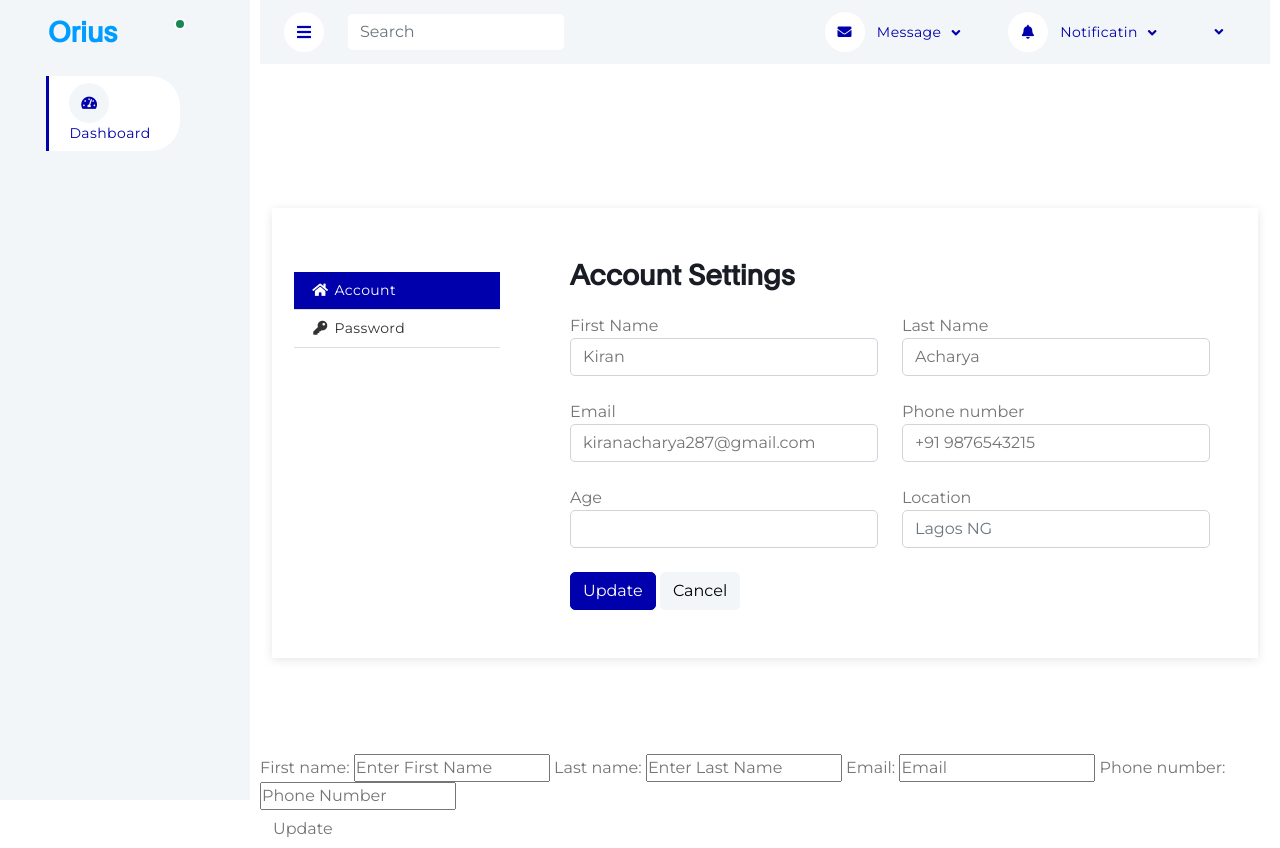
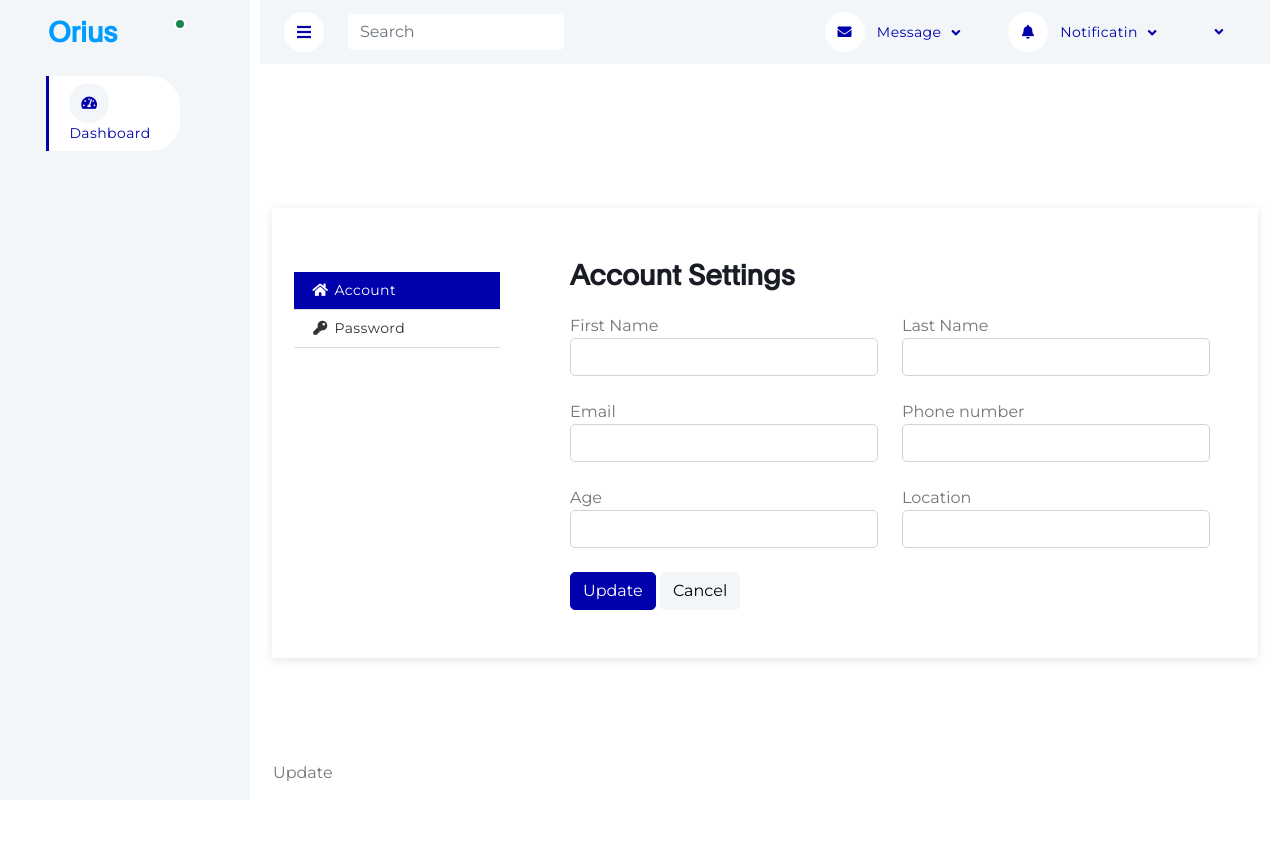
Before and after one commit to isaaccleopas/Orius, a Django app: template templates/accounts/patient/edit-profile.html in a window 1280 px wide. After the commit the page ends 781 px from the top, so only its background shows below. Run offline with Django 4.2, Linux system fonts and the light colour scheme; the template is opened without the code that fills it: values that come from a table or form of the project are taken from there, others are empty; some libraries are stand-ins or nearby versions.

Commit message:
form update

```diff
--- a/templates/accounts/patient/edit-profile.html
+++ b/templates/accounts/patient/edit-profile.html
@@ -175,37 +175,37 @@
                         <div class="col-md-6">
                             <div class="form-group">
                                   <label>First Name</label>
-                                  <input type="text" class="form-control" value="Kiran">
+                                  <input type="text" class="form-control" name="first_name">
                             </div>
                         </div>
                         <div class="col-md-6">
                             <div class="form-group">
                                   <label>Last Name</label>
-                                  <input type="text" class="form-control" value="Acharya">
+                                  <input type="text" class="form-control" name="last_name">
                             </div>
                         </div>
                         <div class="col-md-6">
                             <div class="form-group">
                                   <label>Email</label>
-                                  <input type="text" class="form-control" value="kiranacharya287@gmail.com">
+                                  <input type="text" class="form-control" name="email">
                             </div>
                         </div>
                         <div class="col-md-6">
                             <div class="form-group">
                                   <label>Phone number</label>
-                                  <input type="text" class="form-control" value="+91 9876543215">
+                                  <input type="text" class="form-control" name="phone_number">
                             </div>
                         </div>
                         <div class="col-md-6">
                             <div class="form-group">
                                   <label>Age</label>
-                                  <input type="number" class="form-control" value="+91 9876543215">
+                                  <input type="number" class="form-control" name="age">
                             </div>
                         </div>
                         <div class="col-md-6">
                             <div class="form-group">
                                   <label>Location</label>
-                                  <input type="text" class="form-control" placeholder="Lagos NG">
+                                  <input type="text" class="form-control" name="location">
                             </div>
                         </div>
 
@@ -272,7 +272,7 @@
         <script src="https://maxcdn.bootstrapcdn.com/bootstrap/4.0.0/js/bootstrap.min.js"></script>
 
 
-                            {{ form|bootstrap }}
+                            <!-- {{ form|bootstrap }} -->
                     <div class="form">
 
                     <div class="inputfield">
```
